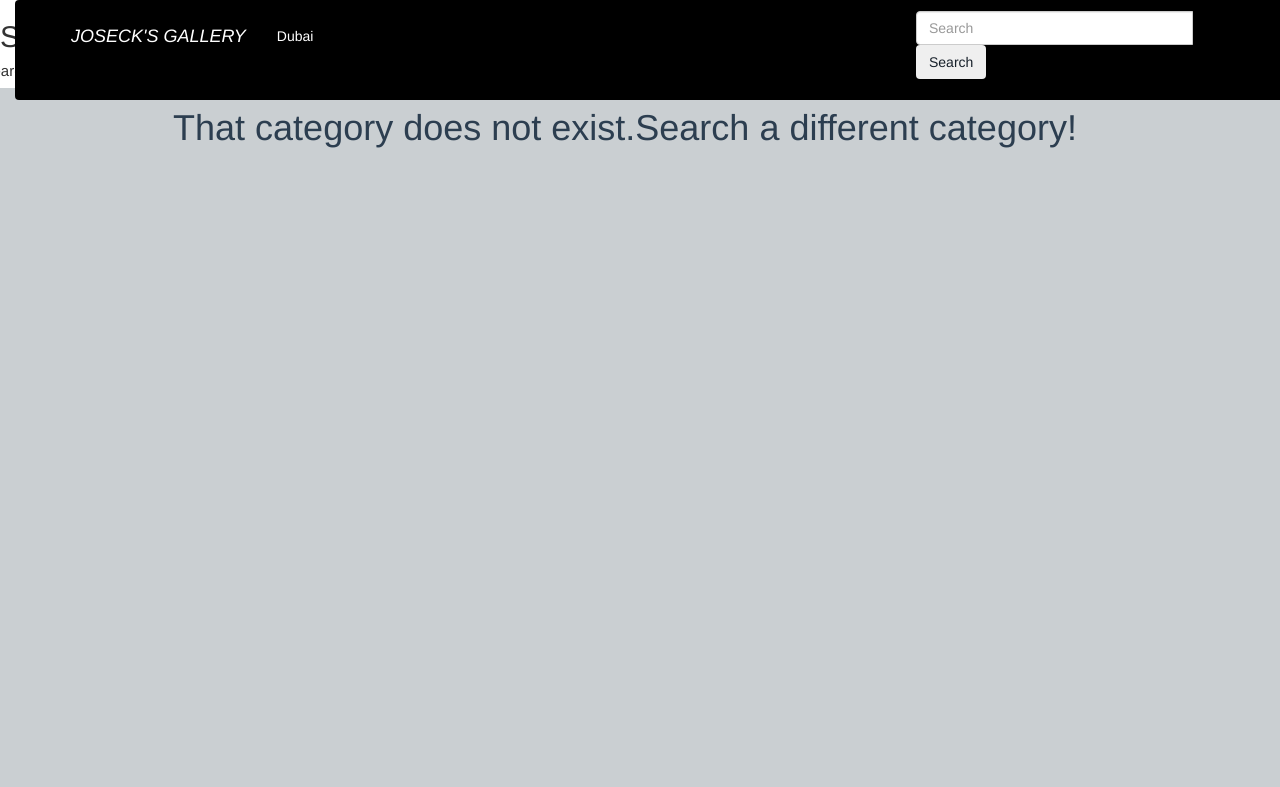
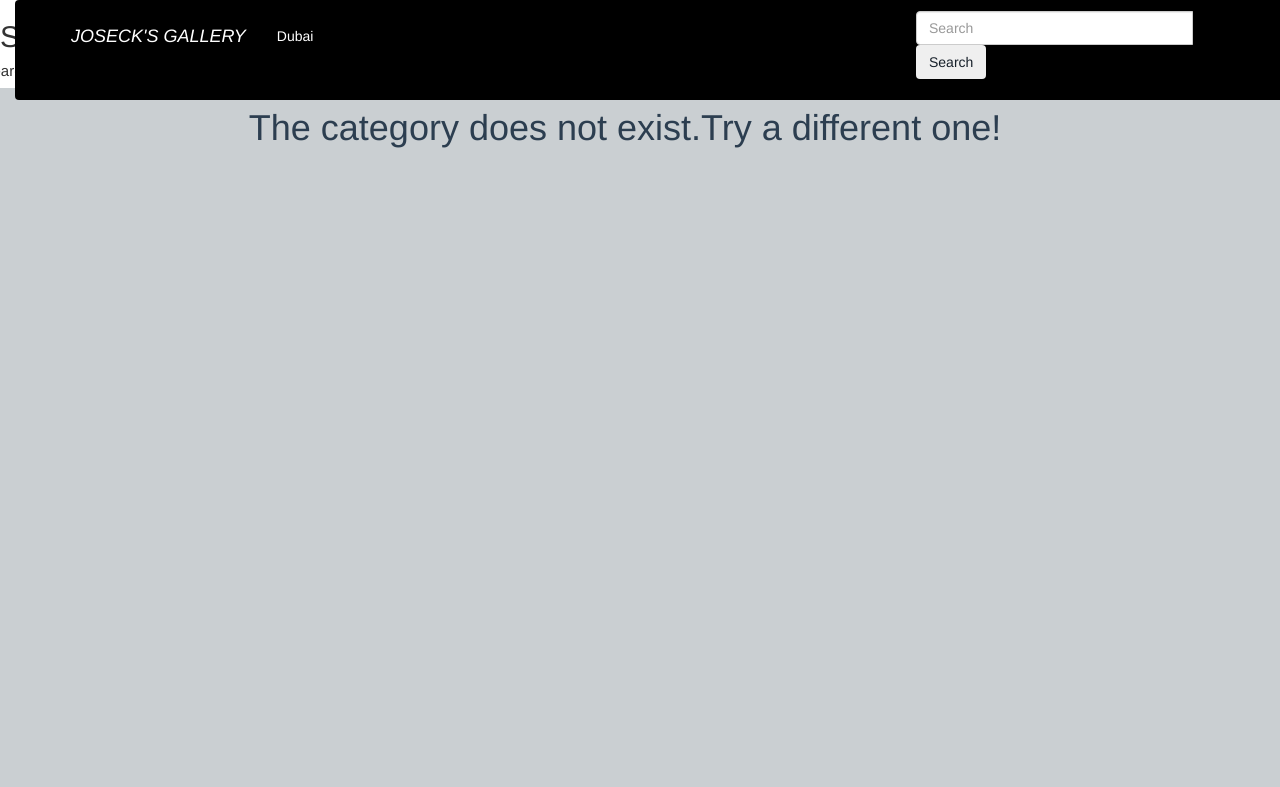
Before and after one commit to joseck12/josecksgallery, a Django app: page /search/ in a window 1280 px wide. Shown: the top 787 px of the page. Run offline with Django 3.2, Linux system fonts and the light colour scheme; some libraries are stand-ins or nearby versions.

Commit message:
add more information to search.html

```diff
--- a/gallerys/templates/my-galleries/search.html
+++ b/gallerys/templates/my-galleries/search.html
@@ -12,7 +12,7 @@
     </div>
     {% empty %}
     <div class="row" id="notfound">
-    <h1 class="text-centre"> That category does not exist.Search a different category!</h1>
+    <h1 class="text-centre"> The category does not exist.Try a different one!</h1>
     </div>
 {% endfor %}
 </div>
```
